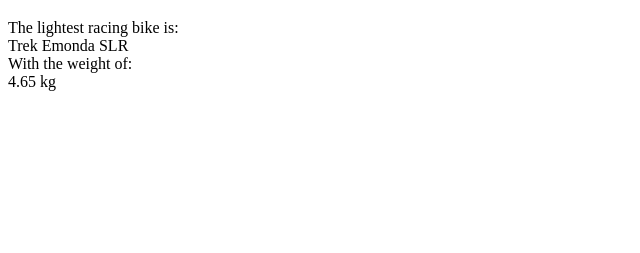
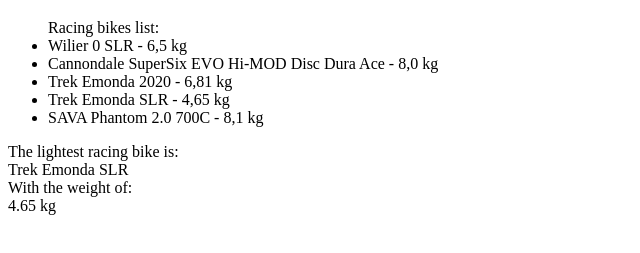
Before and after one commit to simone-sampino/js-snack-es6, a plain HTML site: page bikes-snak/index.html in a window 1280 px wide. Shown: the part 61-314 px from the top of the page, without its empty margins (0-640 px from the left). Drawn offline with Linux system fonts and the light colour scheme.

Commit message:
Add racing bikes list to the main section

```diff
--- a/bikes-snak/index.html
+++ b/bikes-snak/index.html
@@ -12,6 +12,15 @@
     <main>
 
         <h1>Lightest racing bike</h1>
+
+        <ul>Racing bikes list:
+            <li>Wilier 0 SLR - 6,5 kg</li>
+            <li>Cannondale SuperSix EVO Hi-MOD Disc Dura Ace - 8,0 kg</li>
+            <li>Trek Emonda 2020 - 6,81 kg</li>
+            <li>Trek Emonda SLR - 4,65 kg</li>
+            <li>SAVA Phantom 2.0 700C - 8,1 kg</li>
+        </ul>
+
         <p id="racing-bikes"></p>
 
     </main>
```
